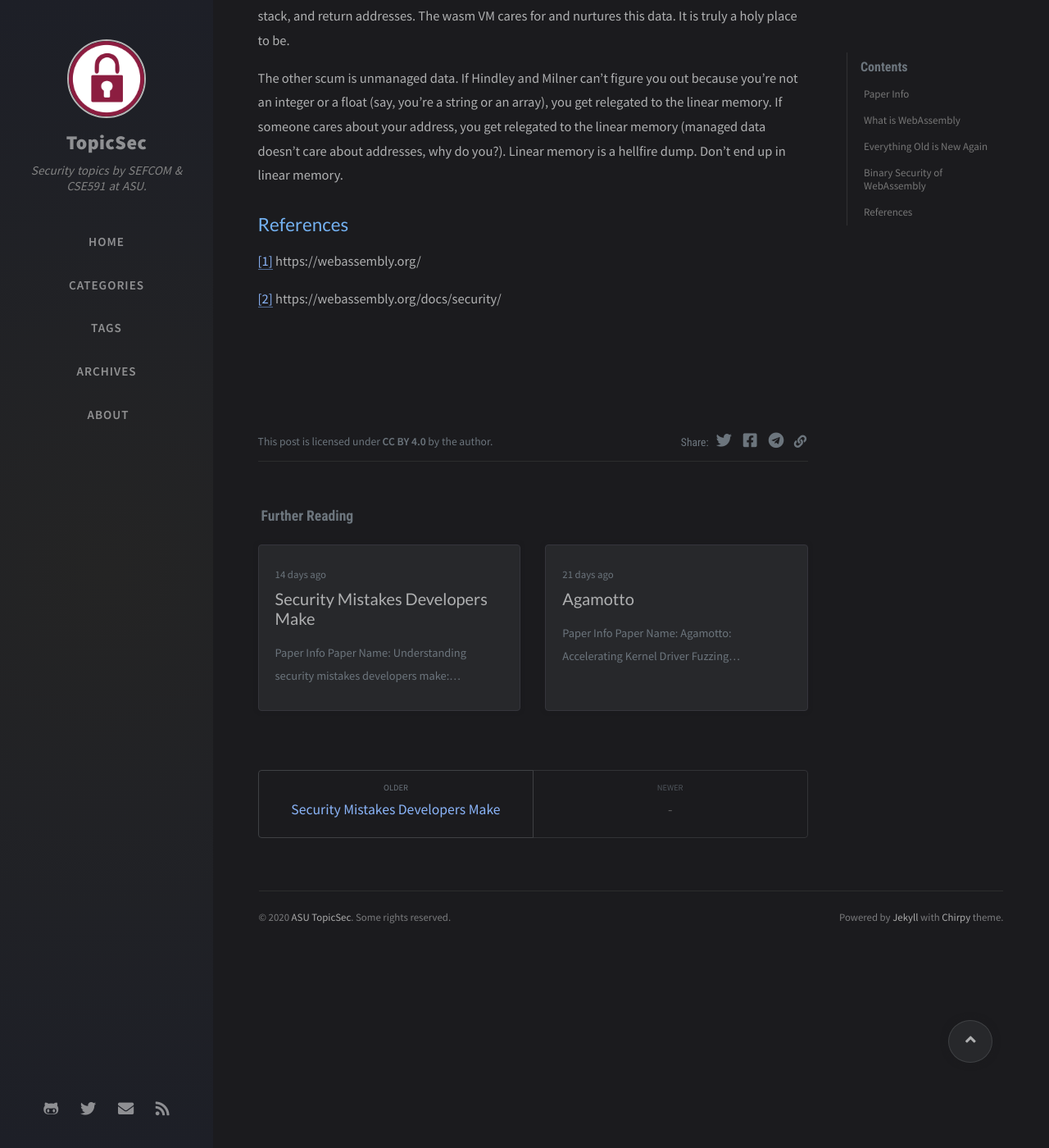
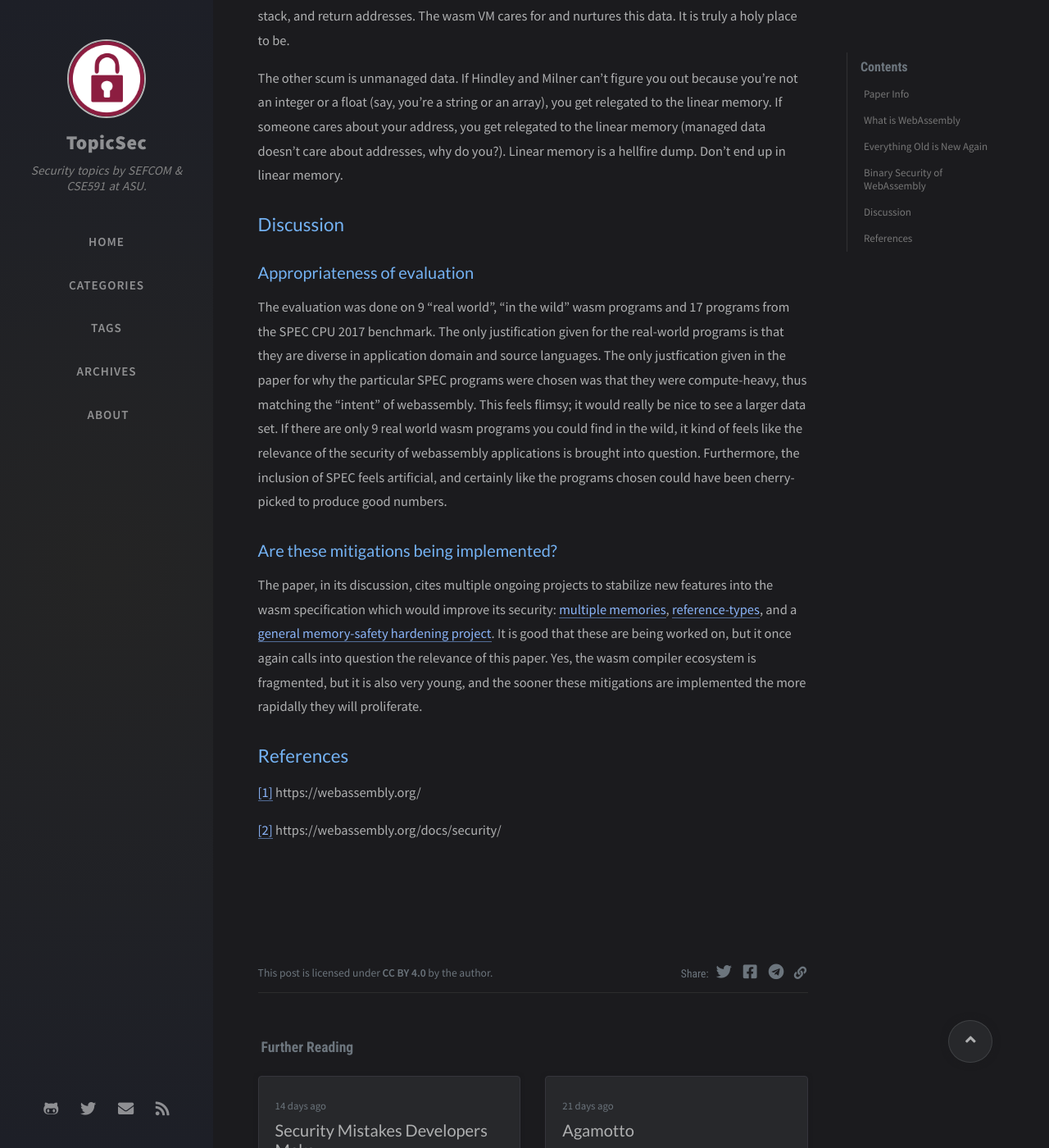
Before and after one commit to TopicSec/topicsec.github.io, a Jekyll site: the page built from _posts/2020-09-16-wasm.md, in a window 1280 px wide and 1400 px high, scrolled down 2597 px. Shown: the whole window at 82% size. Built offline with Jekyll 4.4.1, drawn with Linux system fonts in a browser that asks for light colours; nearby versions of some CDN libraries; comment, search, counter and statistics services are not loaded.

Commit message:
Add two discussion points

```diff
--- a/_posts/2020-09-16-wasm.md
+++ b/_posts/2020-09-16-wasm.md
@@ -96,6 +96,23 @@ Linear memory is a hellfire dump.
 Don't end up in linear memory.
 
 
+## Discussion
+
+### Appropriateness of evaluation
+
+The evaluation was done on 9 "real world", "in the wild" wasm programs and 17 programs from the SPEC CPU 2017 benchmark.
+The only justification given for the real-world programs is that they are diverse in application domain and source languages.
+The only justfication given in the paper for why the particular SPEC programs were chosen was that they were compute-heavy, thus matching the "intent" of webassembly.
+This feels flimsy; it would really be nice to see a larger data set.
+If there are only 9 real world wasm programs you could find in the wild, it kind of feels like the relevance of the security of webassembly applications is brought into question.
+Furthermore, the inclusion of SPEC feels artificial, and certainly like the programs chosen could have been cherry-picked to produce good numbers.
+
+### Are these mitigations being implemented?
+
+The paper, in its discussion, cites multiple ongoing projects to stabilize new features into the wasm specification which would improve its security: [multiple memories](https://github.com/WebAssembly/multi-memory), [reference-types](https://github.com/WebAssembly/reference-types), and a [general memory-safety hardening project](https://dl.acm.org/doi/10.1145/3337167.3337171).
+It is good that these are being worked on, but it once again calls into question the relevance of this paper.
+Yes, the wasm compiler ecosystem is fragmented, but it is also very young, and the sooner these mitigations are implemented the more rapidally they will proliferate.
+
 ## References
 [[1]](https://webassembly.org/) https://webassembly.org/
 
```
